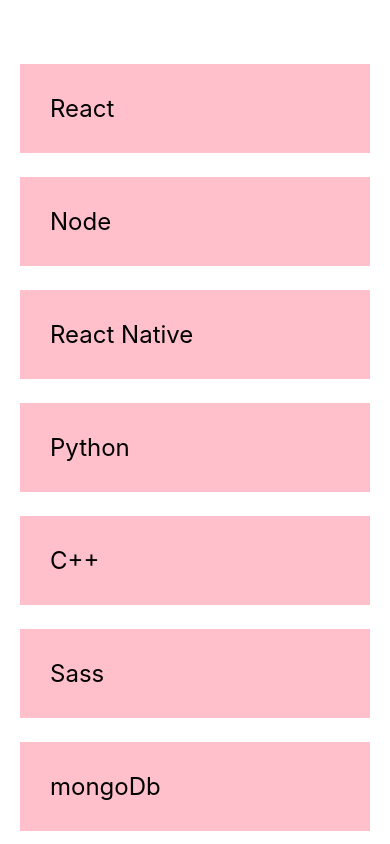
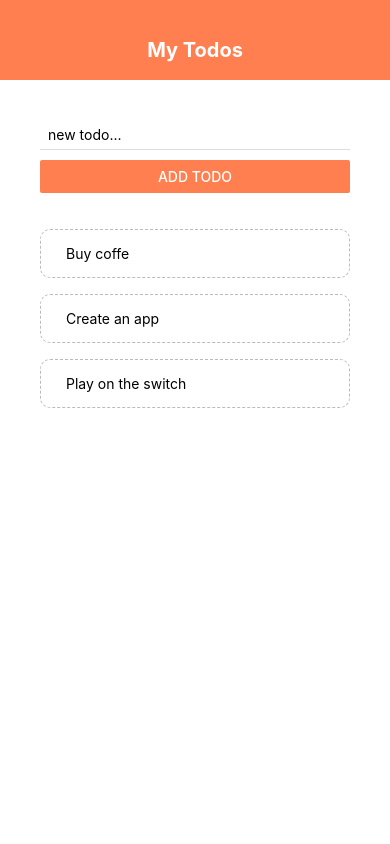
Before and after one commit to jamal-Bahammou/Mobilsky, a React Native app: screen / in a window 390 px wide. Built offline with nearby package versions, Linux system fonts and the light colour scheme.

Commit message:
Finish todo app & Validation & Dismiss Keyboard

```diff
--- a/App.js
+++ b/App.js
@@ -1,42 +1,57 @@
 import React, { useState } from 'react';
-import { StyleSheet, Text, View, FlatList } from 'react-native';
+import { StyleSheet, View, FlatList, Alert, TouchableWithoutFeedback, Keyboard } from 'react-native';
+
+import Header from './components/Header';
+import TodoItem from './components/TodoItem';
+import AddTodo from './components/AddTodo';
 
 export default function App() {
 
-  const [people, setPeople] = useState([
-    { id: 0, name: 'React' },
-    { id: 1, name: 'Node' },
-    { id: 2, name: 'React Native' },
-    { id: 3, name: 'Python' },
-    { id: 4, name: 'C++' },
-    { id: 5, name: 'Sass' },
-    { id: 6, name: 'mongoDb' },
-    { id: 7, name: 'Restfull API' }
+  const [todos, setTodos] = useState([
+    { text: 'Buy coffe', key: '0' },
+    { text: 'Create an app', key: '1' },
+    { text: 'Play on the switch', key: '2' }
+  ]);
+
+  const pressHandler = key => {
+    setTodos(prevTodos => prevTodos.filter(todo => todo.key != key))
+  }
+
+  const addTodoHandler = text => {
+
+    if(text.length > 3) {
+      setTodos(prevTodos => [
+        { text, key: Math.random().toString() },
+        ...prevTodos
       ])
-
-  const clickHandler = () => {
-    setName('rass l botta');
+    } else {
+      Alert.alert('Oops!', 'Todos must be over 3 characters long', [
+        { text: 'Understood', onPress: () => console.log('Alert closed') }
+      ]);
+    }
   }
 
   return (
+    <TouchableWithoutFeedback onPress={() => Keyboard.dismiss()}>
       <View style={styles.container}>
-
+        {/* HEADER */}
+        <Header />
+        {/* */}
+        <View style={styles.content}>
+          {/* TODO FORM */}
+          <AddTodo addTodoHandler={addTodoHandler} />
+          {/* */}
+          <View style={styles.list}>
             <FlatList
-        keyExtractor={item => item.id}
-        data={people}
+              data={todos}
               renderItem={({item}) => (
-          <Text style={styles.item}>{item.name}</Text>
+                <TodoItem item={item} pressHandler={pressHandler} />
               )}
             />
-
-      {/* <ScrollView>
-        { people.map( item => (
-          <View key={item.id}>
-            <Text style={styles.item}>{item.name}</Text>
           </View>
-        ))}
-      </ScrollView> */}
         </View>
+      </View>
+    </TouchableWithoutFeedback>
   );
 }
 
@@ -44,16 +59,15 @@
 
   container: {
     flex: 1,
-    backgroundColor: '#fff',
-    paddingTop: 40,
-    paddingHorizontal: 20
+    backgroundColor: '#fff'
   },
 
-  item: {
-    marginTop: 24,
-    padding: 30,
-    backgroundColor: 'pink',
-    fontSize: 24
+  content: {
+    padding: 40
+  },
+
+  list: {
+    marginTop: 20
   }
 
 });
--- /dev/null
+++ b/components/AddTodo.jsx
@@ -0,0 +1,30 @@
+import React, { useState } from 'react'
+import { StyleSheet, Text, View, TextInput, Button } from 'react-native'
+
+const AddTodo = ({ addTodoHandler }) => {
+    const [text, setText] = useState('');
+
+    return (
+        <View>
+            <TextInput
+                style={styles.input}
+                placeholder='new todo...'
+                onChangeText={val => setText(val)}
+                clearButtonMode='always'
+            />
+            <Button onPress={() => addTodoHandler(text)} title='add todo' color='coral' />
+        </View>
+    );
+}
+
+const styles = StyleSheet.create({
+    input: {
+        marginBottom: 10,
+        paddingHorizontal: 8,
+        paddingVertical: 6,
+        borderBottomWidth: 1,
+        borderBottomColor: '#ddd'
+    }
+})
+
+export default AddTodo;
--- /dev/null
+++ b/components/Header.jsx
@@ -0,0 +1,26 @@
+import React from 'react'
+import { StyleSheet, Text, View } from 'react-native'
+
+const Header = () => {
+    return (
+        <View style={styles.header}>
+            <Text style={styles.title}>My Todos</Text>
+        </View>
+    );
+}
+
+const styles = StyleSheet.create({
+    header: {
+        height: 80,
+        paddingTop: 38,
+        backgroundColor: 'coral'
+    },
+    title: {
+        textAlign: 'center',
+        color: '#fff',
+        fontSize: 20,
+        fontWeight: 'bold'
+    }
+});
+
+export default Header;
--- /dev/null
+++ b/components/TodoItem.jsx
@@ -0,0 +1,24 @@
+import React from 'react'
+import { StyleSheet, Text, TouchableOpacity } from 'react-native'
+
+const TodoItem = ({ item, pressHandler }) => {
+    return (
+        <TouchableOpacity onPress={() => pressHandler(item.key)}>
+            <Text style={styles.item}>{item.text}</Text>
+        </TouchableOpacity>
+    );
+}
+
+const styles = StyleSheet.create({
+    item: {
+        paddingVertical: 15,
+        paddingHorizontal: 25,
+        marginTop: 16,
+        borderColor: '#bbb',
+        borderWidth: 1,
+        borderStyle: 'dashed',
+        borderRadius: 10
+    }
+})
+
+export default TodoItem;
```
Lines whose indentation alone changed are shown as unchanged.
